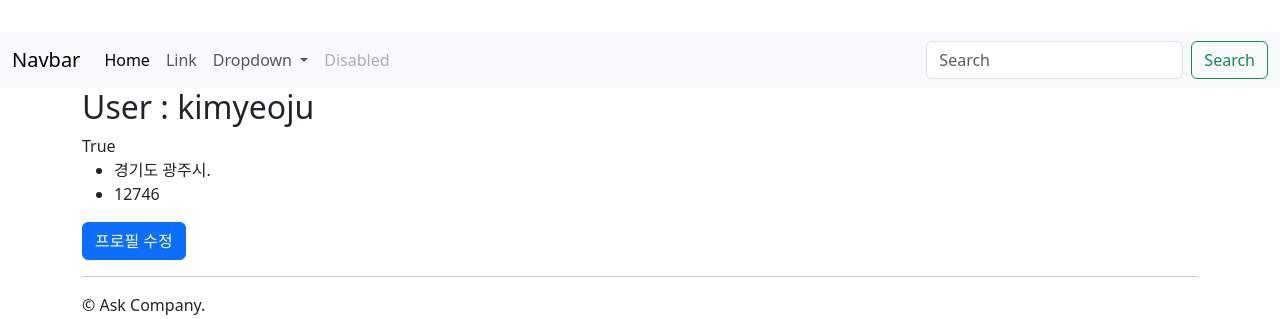
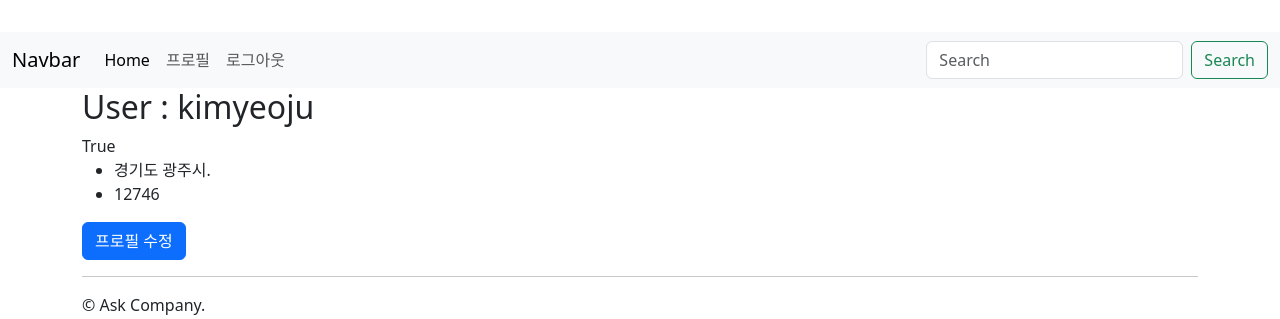
Before and after one commit to kimyeoju/Django_study, a Django app: page /accounts/profile/ in a window 1280 px wide. Shown: the top 319 px of the page. Run offline with Django 4.2, Linux system fonts and the light colour scheme; a user stored in the database is signed in; data comes from the database, SQL or seed files in the repository; both versions use the stored data as it was after the commit; some libraries are stand-ins or nearby versions.

Commit message:
chore : 상단 layout.html navbar 링크 수정

```diff
--- a/askcompany/templates/layout.html
+++ b/askcompany/templates/layout.html
@@ -42,10 +42,22 @@
                     <li class="nav-item">
                     <a class="nav-link active" aria-current="page" href="#">Home</a>
                     </li>
-                    <li class="nav-item">
-                    <a class="nav-link" href="#">Link</a>
-                    </li>
-                    <li class="nav-item dropdown">
+                    {% if not user.is_authenticated %}
+                        <li class="nav-item">
+                            <a class="nav-link" href="{% url 'signup' %}">회원가입</a>
+                        </li>
+                        <li class="nav-item">
+                            <a class="nav-link" href="{% url 'login' %}">로그인</a>
+                        </li>
+                    {% else %}
+                        <li class="nav-item">
+                            <a class="nav-link" href="{% url 'profile' %}">프로필</a>
+                        </li>
+                        <li class="nav-item">
+                            <a class="nav-link" href="{% url 'logout' %}">로그아웃</a>
+                        </li>
+                    {% endif %}
+                    <!-- <li class="nav-item dropdown">
                     <a class="nav-link dropdown-toggle" href="#" role="button" data-bs-toggle="dropdown" aria-expanded="false">
                         Dropdown
                     </a>
@@ -58,7 +70,7 @@
                     </li>
                     <li class="nav-item">
                     <a class="nav-link disabled" aria-disabled="true">Disabled</a>
-                    </li>
+                    </li> -->
                 </ul>
                 <form class="d-flex" role="search">
                     <input class="form-control me-2" type="search" placeholder="Search" aria-label="Search">
```
Also changed, not shown: db.sqlite3.
